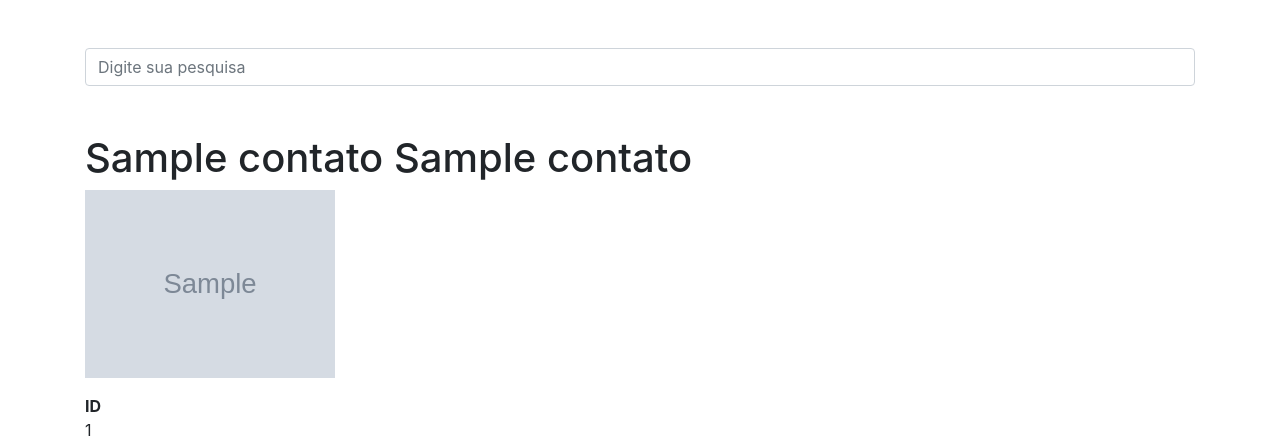
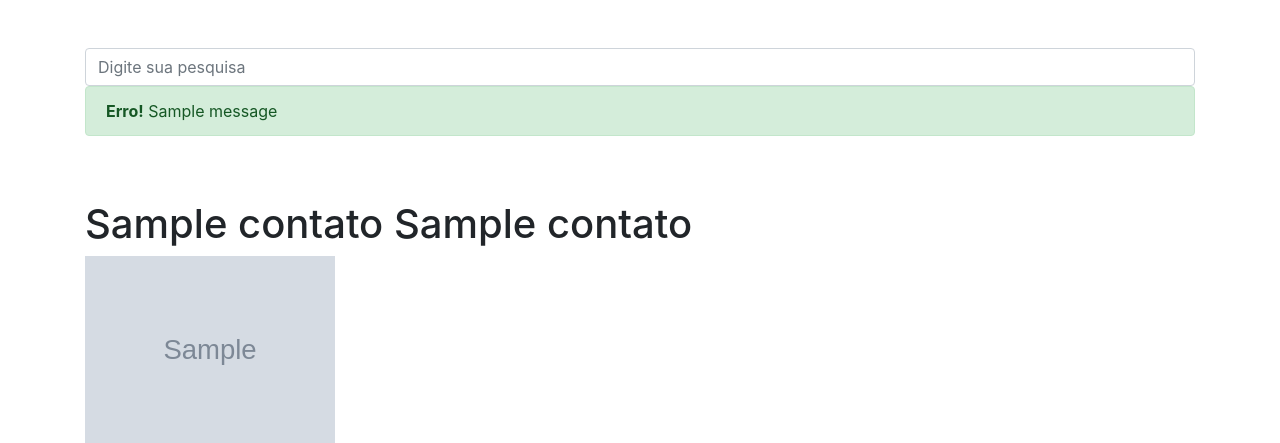
Before and after one commit to wzoreck/Site-4_Django-Agenda, a Django app: page /1 in a window 1280 px wide. Shown: the part 56-499 px from the top of the page. Run offline with Django 3.2, Linux system fonts and the light colour scheme; tables that the repository leaves empty hold one stand-in row (values such as "Sample post"); grey boxes marked "Sample" are stand-in pictures; one stand-in notice (Sample message) is shown; some libraries are stand-ins or nearby versions.

Commit message:
Exemplo simples de como exibir uma mensagem

```diff
--- a/contatos/views.py
+++ b/contatos/views.py
@@ -2,9 +2,13 @@ from django.shortcuts import render, get_object_or_404 # Este é um atalho para
 from django.http import Http404
 from .models import Contato
 from django.core.paginator import Paginator # Para criar paginação em listas/tabelas com vários dados
+from django.contrib import messages
 
 # Create your views here.
 def index(request):
+    # Exibir uma mensagem
+    messages.add_message(request, messages.ERROR, 'Ocorre um erro')
+
     contatos = Contato.objects.order_by('nome') # Para ordenar por nome a lista
     paginator = Paginator(contatos, 2)
     page = request.GET.get('p')
--- a/templates/base.html
+++ b/templates/base.html
@@ -23,6 +23,16 @@
                     id="search-input"
                     placeholder="Digite sua pesquisa"
                     name="termo">
+
+              <!-- Exibir Mensagem -->
+              {% if messages %}
+                {% for message in messages %}
+                  <!-- {{message}} {{message.tags}} -->
+                  <div class="alert {{message.tags}}"> <!-- message.tags informará a classe do tipo de alerta a ser criado -->
+                    <strong>Erro!</strong> {{message}} <!-- Mensagem em si -->
+                  </div>
+                {% endfor %}
+              {% endif %}
             </div>
           </div>
         </form>
```
Also changed, not shown: meuprojeto/settings.py (+12 -0 lines).
